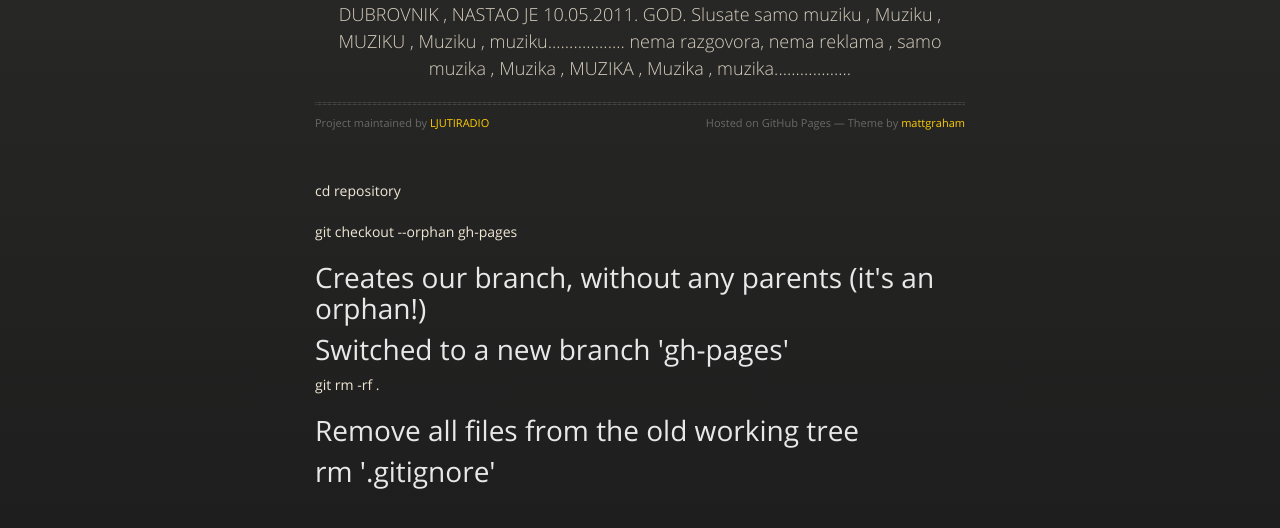
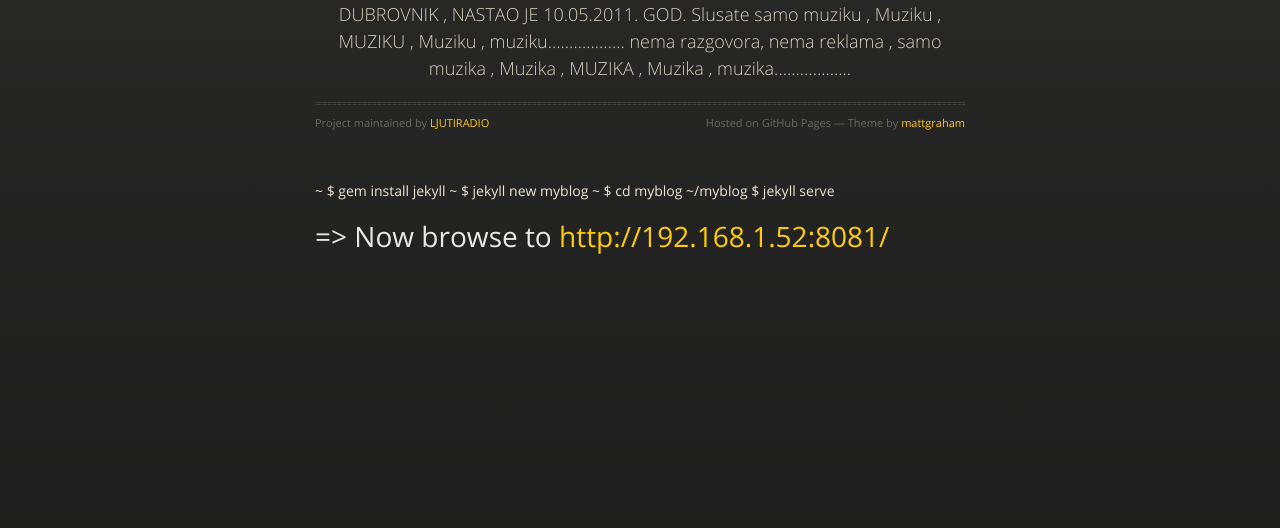
Before and after one commit to LJUTIRADIO/LJUTI-RADIO-DUBROVNIK.HR, a plain HTML site: page index.html in a window 1280 px wide. Shown: the part 172-700 px from the top of the page. Drawn offline with nearby package versions, Linux system fonts and the light colour scheme.

```diff
--- a/index.html
+++ b/index.html
@@ -38,23 +38,14 @@
           <span class="credits right">Hosted on GitHub Pages &mdash; Theme by <a href="https://twitter.com/michigangraham">mattgraham</a></span>
         </div>
 
-        <p>cd repository</p>
-
-<p>git checkout --orphan gh-pages</p>
+        <p>~ $ gem install jekyll
+~ $ jekyll new myblog
+~ $ cd myblog
+~/myblog $ jekyll serve</p>
 
 <h1>
-<a name="creates-our-branch-without-any-parents-its-an-orphan" class="anchor" href="#creates-our-branch-without-any-parents-its-an-orphan"><span class="octicon octicon-link"></span></a>Creates our branch, without any parents (it's an orphan!)</h1>
-
-<h1>
-<a name="switched-to-a-new-branch-gh-pages" class="anchor" href="#switched-to-a-new-branch-gh-pages"><span class="octicon octicon-link"></span></a>Switched to a new branch 'gh-pages'</h1>
-
-<p>git rm -rf .</p>
-
-<h1>
-<a name="remove-all-files-from-the-old-working-tree" class="anchor" href="#remove-all-files-from-the-old-working-tree"><span class="octicon octicon-link"></span></a>Remove all files from the old working tree</h1>
-
-<h1>
-<a name="rm-gitignore" class="anchor" href="#rm-gitignore"><span class="octicon octicon-link"></span></a>rm '.gitignore'</h1>
+<a name="-now-browse-to-http1921681528081" class="anchor" href="#-now-browse-to-http1921681528081"><span class="octicon octicon-link"></span></a>=&gt; Now browse to <a href="http://192.168.1.52:8081/">http://192.168.1.52:8081/</a>
+</h1>
       </section>
 
     </div>
--- a/params.json
+++ b/params.json
@@ -1 +1 @@
-{"name":"LJUTI RADIO DUBROVNIK","tagline":"DOBRODOSLI !!!!!!!!!!    LJUTI RADIO DUBROVNIK NALAZI SE U HRVATSKOJ, GRAD DUBROVNIK , NASTAO JE 10.05.2011. GOD.   Slusate samo muziku , Muziku , MUZIKU  , Muziku , muziku.................. nema razgovora, nema reklama , samo muzika , Muzika , MUZIKA , Muzika , muzika..................","body":"cd repository\r\n\r\ngit checkout --orphan gh-pages\r\n# Creates our branch, without any parents (it's an orphan!)\r\n# Switched to a new branch 'gh-pages'\r\n\r\ngit rm -rf .\r\n# Remove all files from the old working tree\r\n# rm '.gitignore'","google":"","note":"Don't delete this file! It's used internally to help with page regeneration."}
+{"name":"LJUTI RADIO DUBROVNIK","tagline":"DOBRODOSLI !!!!!!!!!!    LJUTI RADIO DUBROVNIK NALAZI SE U HRVATSKOJ, GRAD DUBROVNIK , NASTAO JE 10.05.2011. GOD.   Slusate samo muziku , Muziku , MUZIKU  , Muziku , muziku.................. nema razgovora, nema reklama , samo muzika , Muzika , MUZIKA , Muzika , muzika..................","body":"~ $ gem install jekyll\r\n~ $ jekyll new myblog\r\n~ $ cd myblog\r\n~/myblog $ jekyll serve\r\n# => Now browse to http://192.168.1.52:8081/","google":"","note":"Don't delete this file! It's used internally to help with page regeneration."}
```
